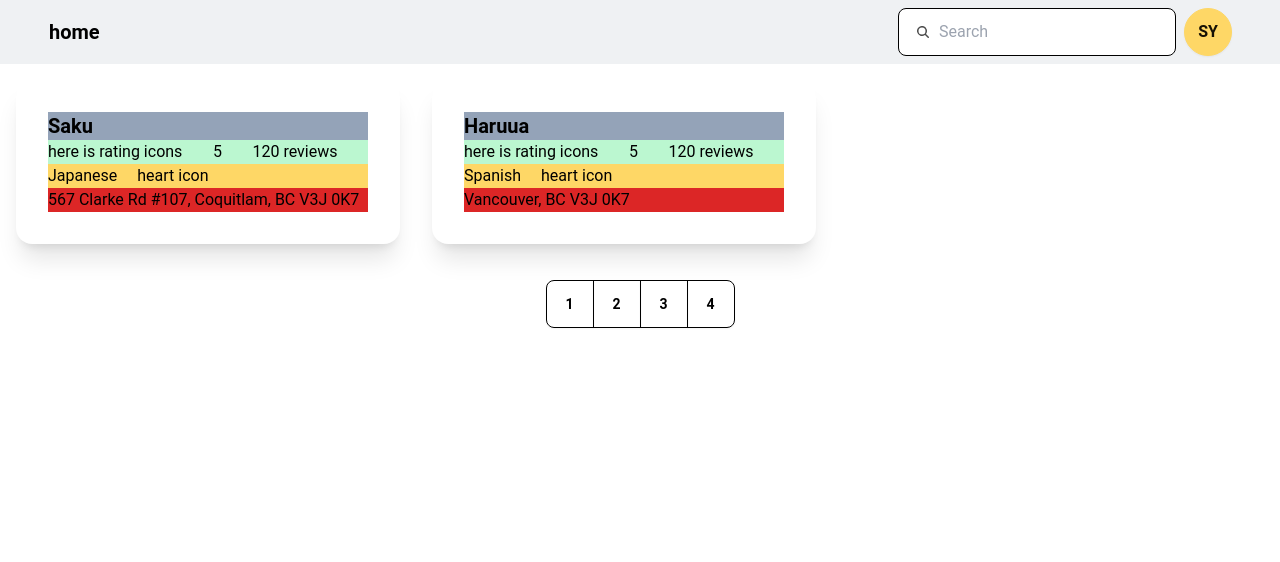
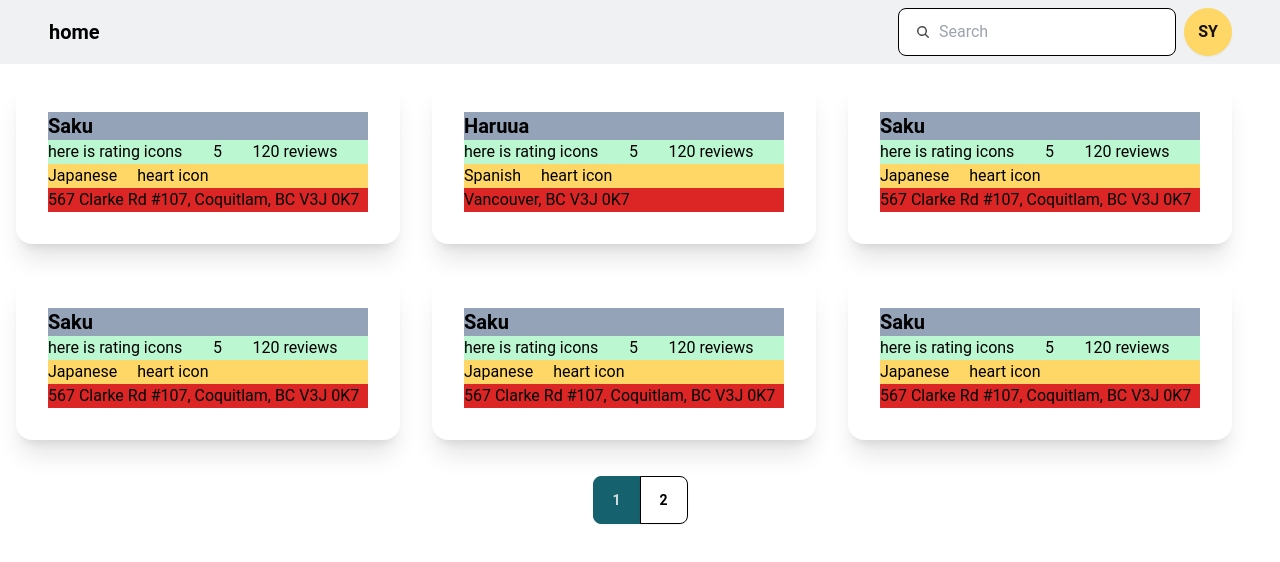
Before and after one commit to yll9108/restaurant_review, a Next.js app in the folder client/: page /restaurants in a window 1280 px wide. Shown: the top 562 px of the page. Built offline with nearby package versions, Linux system fonts and the light colour scheme.

Commit message:
add pagination function

```diff
--- a/client/src/app/components/restaurant/Pagination.tsx
+++ b/client/src/app/components/restaurant/Pagination.tsx
@@ -1,33 +1,33 @@
+import { PaginationData } from "@/components/common/types";
 import React from "react";
 
-function Pagination() {
+function Pagination({
+  restaurantsPerPage,
+  totalRestaurants,
+  paginate,
+  currentPage,
+}: PaginationData) {
+  const pageNumbers = [];
+
+  for (let i = 1; i <= Math.ceil(totalRestaurants / restaurantsPerPage); i++) {
+    pageNumbers.push(i);
+  }
+
   return (
     <div className="join">
-      <input
-        className="join-item btn btn-square"
-        type="radio"
-        name="options"
-        aria-label="1"
-        // checked
-      />
-      <input
-        className="join-item btn btn-square"
-        type="radio"
-        name="options"
-        aria-label="2"
-      />
-      <input
-        className="join-item btn btn-square"
-        type="radio"
-        name="options"
-        aria-label="3"
-      />
-      <input
-        className="join-item btn btn-square"
-        type="radio"
-        name="options"
-        aria-label="4"
-      />
+      {pageNumbers.map((number) => (
+        <input
+          key={number}
+          className={`join-item btn btn-square ${
+            number === currentPage ? "active" : ""
+          }`}
+          type="radio"
+          name="options"
+          aria-label={`${number}`}
+          onClick={() => paginate(number)}
+          defaultChecked={number === currentPage}
+        />
+      ))}
     </div>
   );
 }
--- a/client/src/app/components/restaurant/Restaurants.tsx
+++ b/client/src/app/components/restaurant/Restaurants.tsx
@@ -4,8 +4,24 @@ import React, { useEffect, useState } from "react";
 import Card from "./Card";
 import Pagination from "./Pagination";
 import { DummyRestaurantData } from "@/components/common/types";
+import { dummyRestaurantList } from "./dummyRestaurantList";
 
 function Restaurants() {
+  const [currentPage, setCurrentPage] = useState(1);
+  const [restaurantPerPage, setRestaurantPerPage] = useState(6);
+
+  // logic for pagination
+  const indexOfLastRestaurant = currentPage * restaurantPerPage;
+  const indexOfFirstRestaurant = indexOfLastRestaurant - restaurantPerPage;
+  const currentRestaurants = dummyRestaurantList.slice(
+    indexOfFirstRestaurant,
+    indexOfLastRestaurant
+  );
+
+  // when click on different page, set to that page
+  const paginate = (pageNumber: number) => setCurrentPage(pageNumber);
+
+  // leave for now, will use later for fetching data
   // const [message, setMessage] = useState("Loading");
   // useEffect(() => {
   //   fetch("http://localhost:8080/api/home")
@@ -16,32 +32,11 @@ function Restaurants() {
   //     });
   // }, []);
 
-  const dummyRestaurantList: DummyRestaurantData[] = [
-    {
-      id: 1,
-      name: "Saku",
-      ratingNum: 5,
-      reviews: 120,
-      tags: "Japanese",
-      add: "567 Clarke Rd #107, Coquitlam, BC V3J 0K7",
-      mapString: "mockMap.png",
-    },
-    {
-      id: 2,
-      name: "Haruua",
-      ratingNum: 5,
-      reviews: 120,
-      tags: "Spanish",
-      add: "Vancouver, BC V3J 0K7",
-      mapString: "mockMap.png",
-    },
-  ];
-
   return (
     <>
       <div className="flex flex-wrap">
-        {dummyRestaurantList &&
-          dummyRestaurantList.map(
+        {currentRestaurants &&
+          currentRestaurants.map(
             (restaurant: DummyRestaurantData, index: number) => (
               <Card
                 key={index}
@@ -56,7 +51,12 @@ function Restaurants() {
           )}
       </div>
       <div className="mt-5 flex justify-center">
-        <Pagination />
+        <Pagination
+          restaurantsPerPage={restaurantPerPage}
+          totalRestaurants={dummyRestaurantList.length}
+          paginate={paginate}
+          currentPage={currentPage}
+        />
       </div>
     </>
   );
--- /dev/null
+++ b/client/src/app/components/restaurant/dummyRestaurantList.ts
@@ -0,0 +1,65 @@
+export const dummyRestaurantList: DummyRestaurantData[] = [
+  {
+    id: 1,
+    name: "Saku",
+    ratingNum: 5,
+    reviews: 120,
+    tags: "Japanese",
+    add: "567 Clarke Rd #107, Coquitlam, BC V3J 0K7",
+    mapString: "mockMap.png",
+  },
+  {
+    id: 2,
+    name: "Haruua",
+    ratingNum: 5,
+    reviews: 120,
+    tags: "Spanish",
+    add: "Vancouver, BC V3J 0K7",
+    mapString: "mockMap.png",
+  },
+  {
+    id: 3,
+    name: "Saku",
+    ratingNum: 5,
+    reviews: 120,
+    tags: "Japanese",
+    add: "567 Clarke Rd #107, Coquitlam, BC V3J 0K7",
+    mapString: "mockMap.png",
+  },
+  {
+    id: 4,
+    name: "Saku",
+    ratingNum: 5,
+    reviews: 120,
+    tags: "Japanese",
+    add: "567 Clarke Rd #107, Coquitlam, BC V3J 0K7",
+    mapString: "mockMap.png",
+  },
+  {
+    id: 5,
+    name: "Saku",
+    ratingNum: 5,
+    reviews: 120,
+    tags: "Japanese",
+    add: "567 Clarke Rd #107, Coquitlam, BC V3J 0K7",
+    mapString: "mockMap.png",
+  },
+  {
+    id: 6,
+    name: "Saku",
+    ratingNum: 5,
+    reviews: 120,
+    tags: "Japanese",
+    add: "567 Clarke Rd #107, Coquitlam, BC V3J 0K7",
+    mapString: "mockMap.png",
+  },
+  {
+    id: 7,
+    name: "Saku",
+    ratingNum: 5,
+    reviews: 120,
+    tags: "Japanese",
+    add: "567 Clarke Rd #107, Coquitlam, BC V3J 0K7",
+    mapString: "mockMap.png",
+  },
+];
--- a/client/src/components/common/types.ts
+++ b/client/src/components/common/types.ts
@@ -10,4 +10,11 @@ type DummyRestaurantData = {
 
 type PartialDummyRestaurantData = Partial<DummyRestaurantData>;
 
-export type { DummyRestaurantData, PartialDummyRestaurantData };
+type PaginationData = {
+  restaurantsPerPage: number;
+  totalRestaurants: number;
+  paginate: (pageNumber: number) => void;
+  currentPage: number;
+};
+
+export type { DummyRestaurantData, PartialDummyRestaurantData, PaginationData };
```
